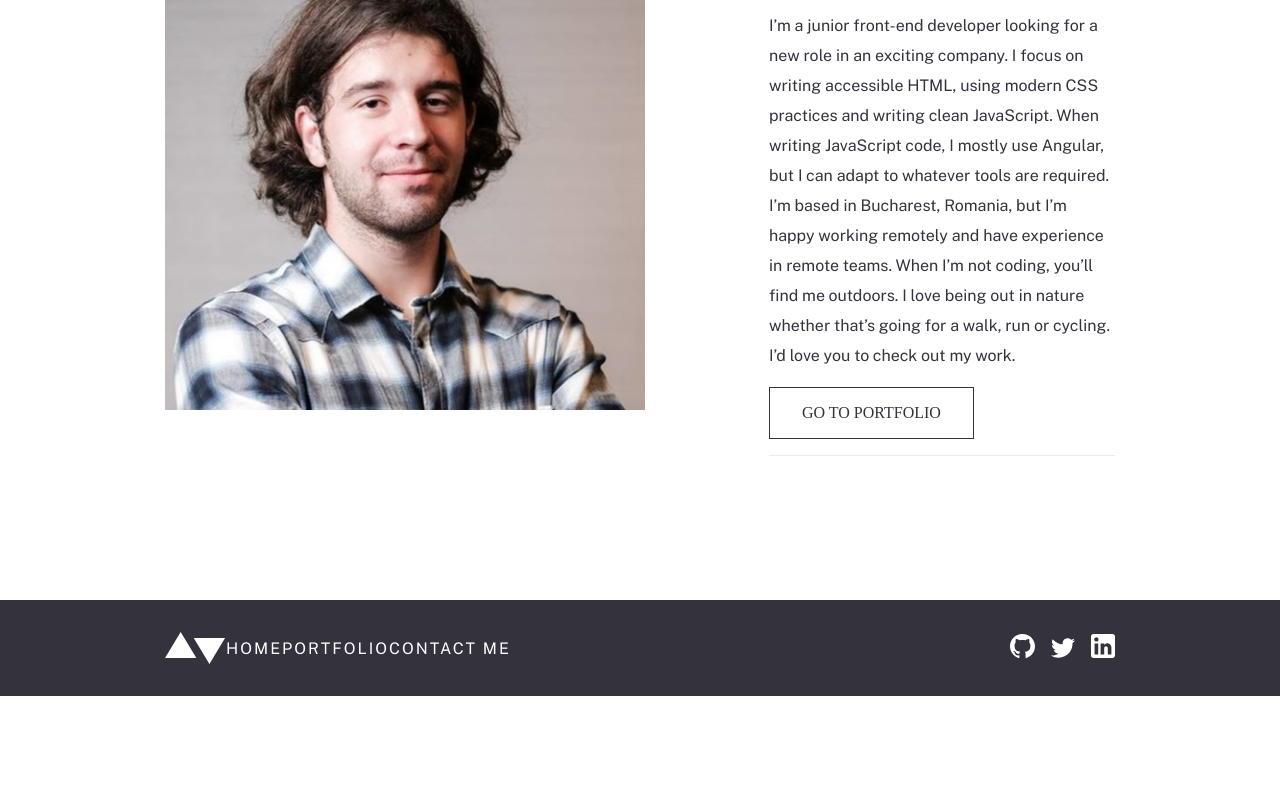
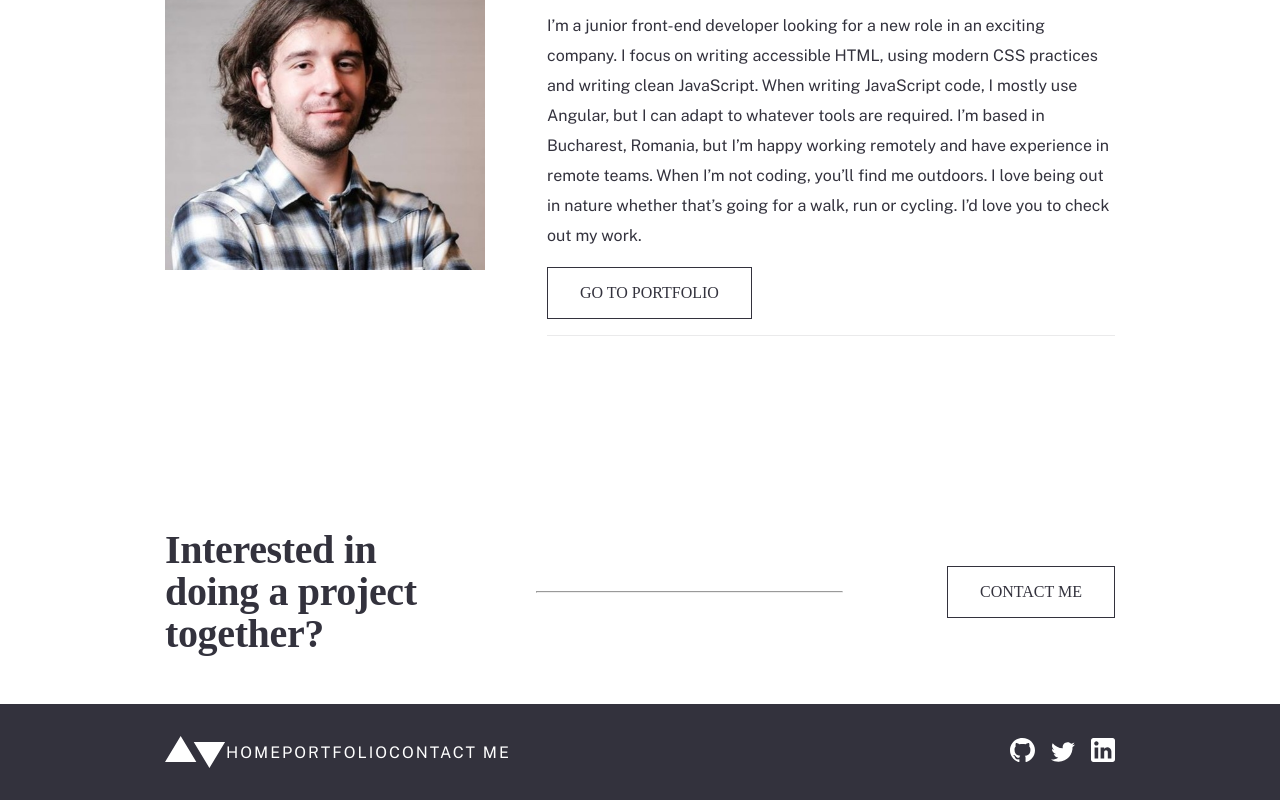
Before and after one commit to mihail-soltan/_portfolio, an Angular app: page / in a window 1280 px wide. Shown: the part 940-1740 px from the top of the page. Before the commit the page ends 1636 px from the top, so only its background shows below. Built offline with nearby package versions, Linux system fonts and the light colour scheme; a web font is replaced by a local one.

Commit message:
finish responsive contact section

```diff
--- a/src/app/components/home/home.component.html
+++ b/src/app/components/home/home.component.html
@@ -15,7 +15,6 @@
     <div class="profile-img-container">
       <img src="../../../assets/1628525428766.jpg" alt="friendly face" />
     </div>
-    <!-- <hr> -->
     <div class="about-text-container">
       <h2>About Me</h2>
       <p>{{ aboutMe }}</p>
@@ -23,6 +22,14 @@
         <button class="secondary-btn">GO TO PORTFOLIO</button>
       </div>
     </div>
-    <!-- <hr> -->
+  </section>
+  <section id="contact">
+    <div>
+      <h2>Interested in doing a project together?</h2>
+    </div>
+    <hr>
+    <div class="btn-container">
+      <button class="secondary-btn">CONTACT ME</button>
+    </div>
   </section>
 </div>
--- a/src/app/components/home/home.component.scss
+++ b/src/app/components/home/home.component.scss
@@ -1,9 +1,12 @@
 @import "../../../sass/variables";
 
-#about {
+#about,
+#contact {
   display: flex;
 }
-
+hr {
+  width: 25%;
+}
 .about-text-container {
   border-top: 1px solid $light-grey;
   border-bottom: 1px solid $light-grey;
@@ -47,10 +50,6 @@
     }
   }
 
-  hr {
-    display: none;
-  }
-
   #about {
     & > * {
       margin: 1rem 2.1rem;
@@ -69,39 +68,25 @@
       }
     }
   }
+  #contact {
+    div:first-child {
+      width: 50%;
+    }
+    align-items: center;
+    justify-content: space-between;
+    & > * {
+      margin: 1rem 2.1rem;
+    }
+    .btn-container {
+      text-align: end;
+      width: 13.5rem;
+    }
+  }
 }
 
 .about-text-container {
   display: flex;
   flex-direction: column;
-}
-
-@media (min-width: 1024px) {
-  .header {
-    margin: 0 10.313rem;
-  }
-  #about {
-    width: 100%;
-    margin: 9rem 0;
-    // padding: 6rem 0;
-    // justify-content: space-between;
-
-    // flex-wrap: wrap;
-    .profile-img-container {
-      margin: 0 3.875rem 0 0;
-      img {
-        width: 30rem;
-        margin-left: 10.313rem;
-      }
-    }
-    .about-text-container {
-      margin: 0 10.313rem 0 3.875rem;
-      // width: 21rem;
-      h2 {
-        margin: 2rem 0;
-      }
-    }
-  }
 }
 
 @media (max-width: 767px) {
@@ -111,6 +96,9 @@
 }
 
 @media (max-width: 768px) {
+  hr {
+    display: none;
+  }
   .header {
     margin: 1rem;
   }
@@ -136,4 +124,76 @@
       margin: 1rem;
     }
   }
+
+  #contact {
+    margin-top: 3rem;
+    margin-bottom: 3rem;
+    flex-direction: column;
+    justify-content: center;
+    align-items: center;
+    h2 {
+      text-align: center;
+    }
+    & > * {
+      margin: 1rem;
+    }
+  }
 }
+
+@media (min-width: 1024px) {
+  .header {
+    margin: 0 10.313rem;
+  }
+  #about {
+    width: 100%;
+    margin: 9rem 0;
+    // padding: 6rem 0;
+    // justify-content: space-between;
+
+    // flex-wrap: wrap;
+    .profile-img-container {
+      margin: 0 3.875rem 0 0;
+      img {
+        // width: 30rem;
+        margin-left: 10.313rem;
+      }
+    }
+    .about-text-container {
+      margin: 0 10.313rem 0 0;
+      // width: 21rem;
+      h2 {
+        margin: 2rem 0;
+      }
+    }
+  }
+
+  #contact {
+
+    width: 100%;
+    div:first-child {
+      margin-left: 10.313rem;
+      width: 25%;
+    }
+    div:last-child {
+      margin-right: 10.313rem;
+    }
+    hr {
+      color: $light-grey;
+    }
+  }
+}
+
+@media (min-width: 1300px) {
+  #about {
+    .profile-img-container {
+      margin: 0 3.875rem 0 0;
+      img {
+        width: 30rem;
+        margin-left: 10.313rem;
+      }
+    }
+    .about-text-container {
+      margin: 0 10.313rem 0 3.875rem;
+    }
+  }
+}
```
